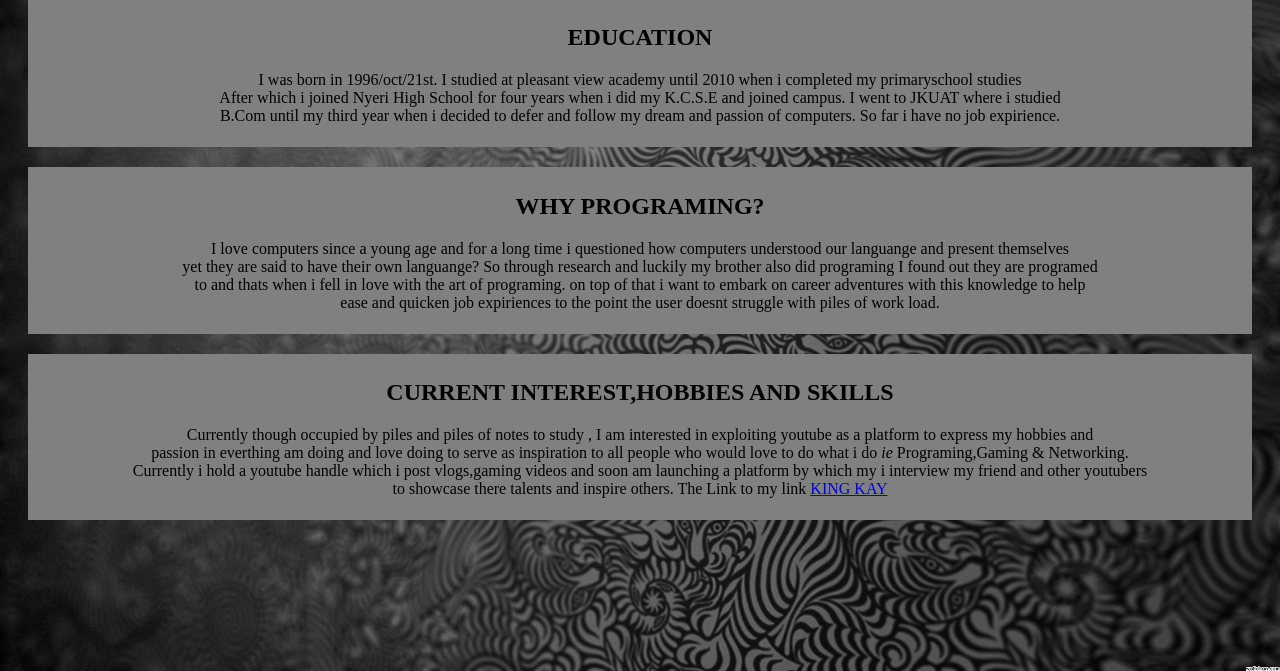
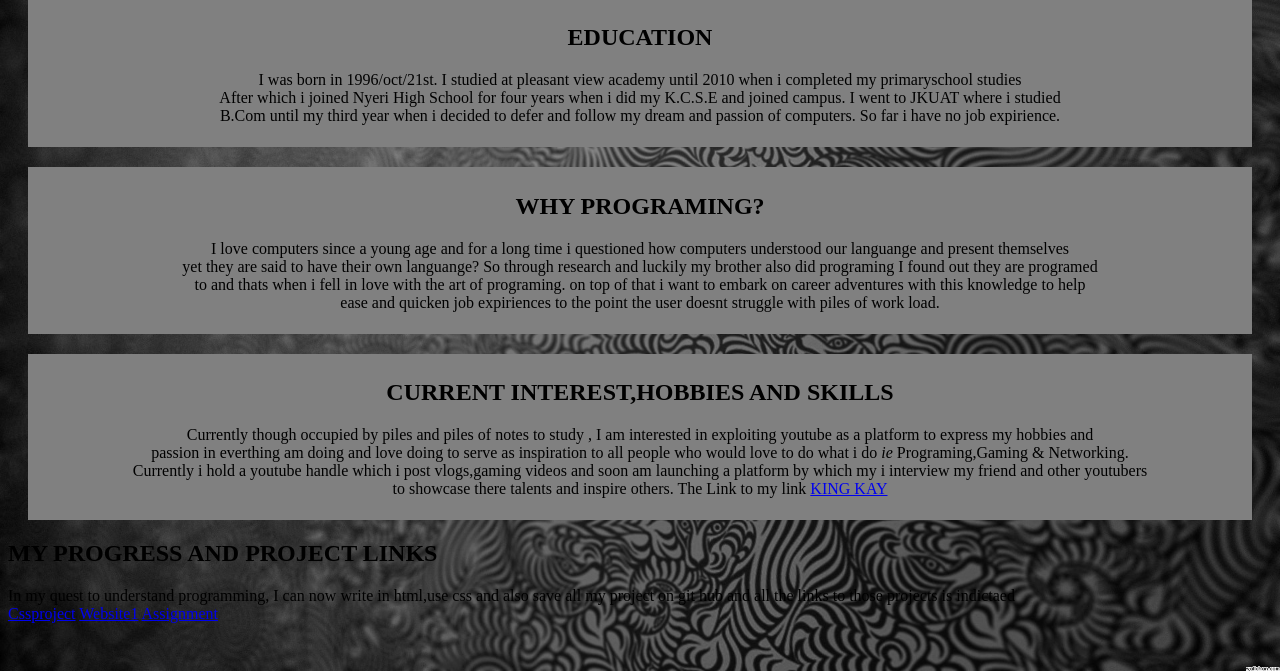
Before and after one commit to Chris-karanja/Chris-Karanja, a plain HTML site: page index.html in a window 1280 px wide. Shown: the part 129-800 px from the top of the page. Drawn offline with Linux system fonts and the light colour scheme.

Commit message:
added links to html

```diff
--- a/index.html
+++ b/index.html
@@ -27,9 +27,11 @@
       Currently i hold a youtube handle which i post vlogs,gaming videos and soon am launching a platform by which my i interview my friend and other youtubers<br>
       to showcase there talents and inspire others. The Link to my link <a href="https://www.youtube.com/channel/UCHGEMLUm7WMcifzHg2hTsjw?view_as=public
     "> KING KAY </a></div>
-
-
-
+    <h2>MY PROGRESS AND PROJECT LINKS</h2>
+    <p>In my quest to understand programming, I can now write in html,use css and also save all my project on git hub and all the links to those projects is indictaed<br>
+      <a href="https://github.com/Chris-karanja/cssproject.git">Cssproject</a>
+      <a href="https://github.com/Chris-karanja/website1.git">Website1</a>
+      <a href="https://github.com/Chris-karanja/assignment.git">Assignment</a></p>
 
 </body>
 </html>
```
